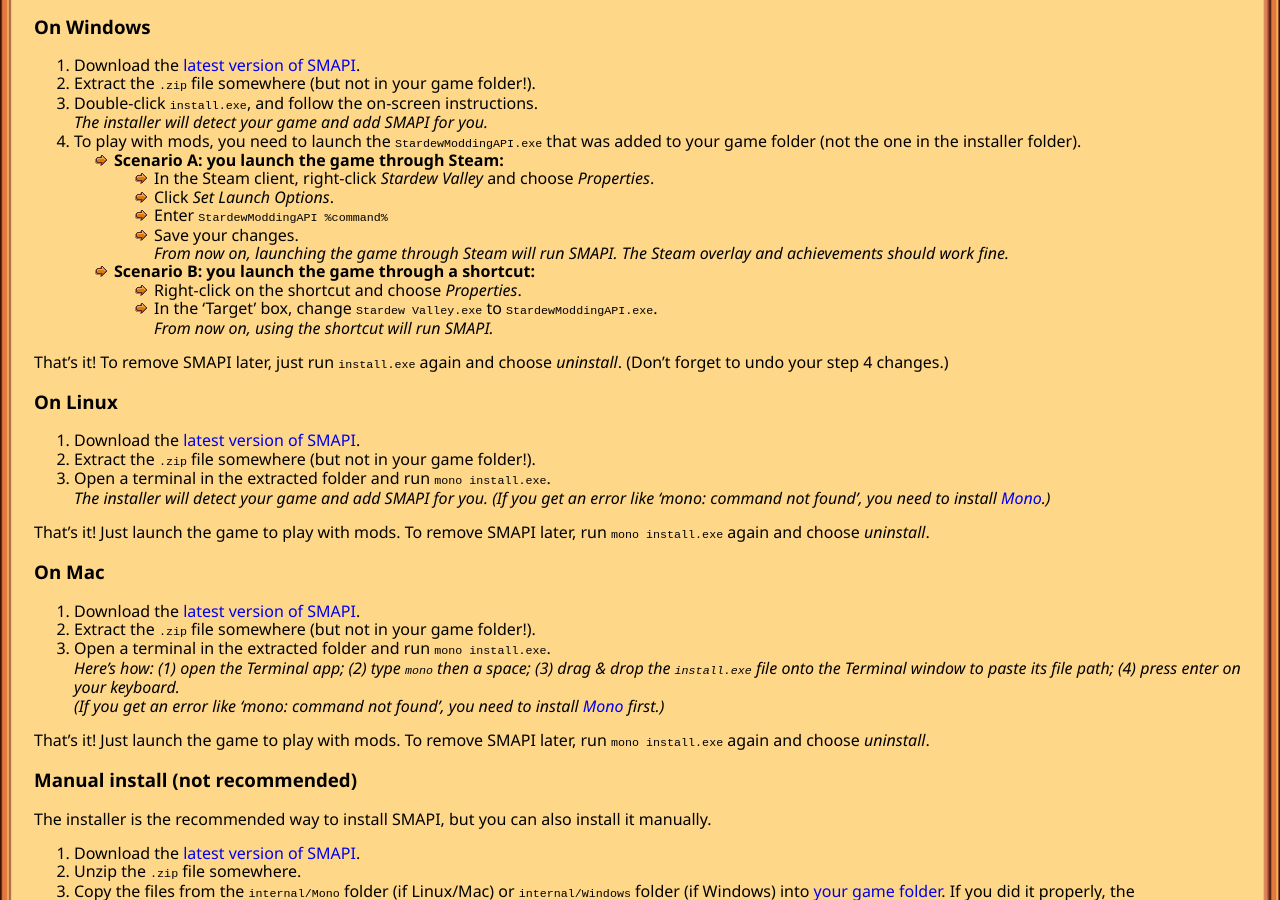
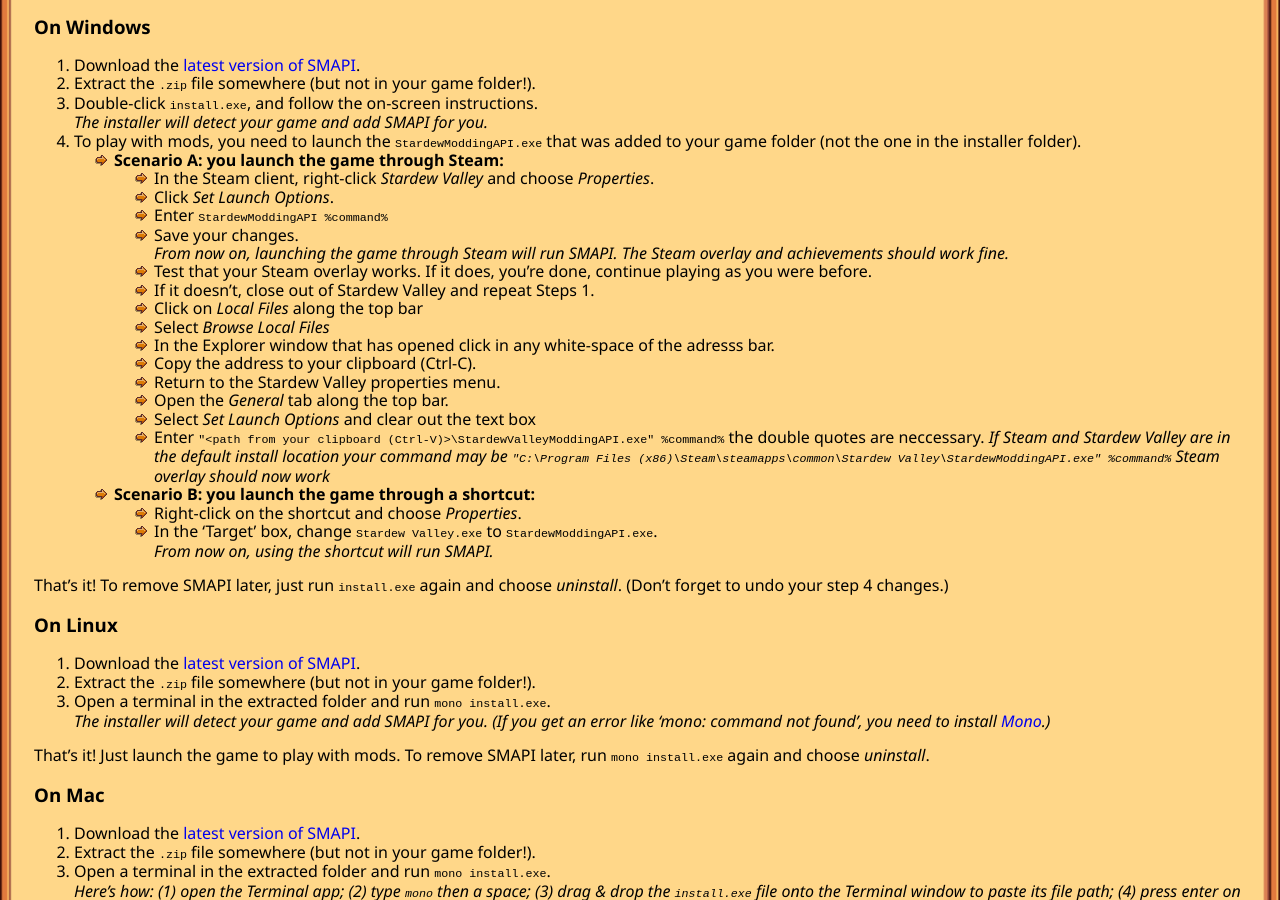
Before and after one commit to Pathoschild/canimod.github.io, a Jekyll site: the page built from guides/using-mods.md, in a window 1280 px wide and 900 px high, scrolled down 1255 px. Built offline with Jekyll 4.4.1, drawn with Linux system fonts in a browser that asks for light colours; nearby versions of some CDN libraries.

Commit message:
Added instructions for if the Steam Overlay doesn't work initially

```diff
--- a/guides/using-mods.md
+++ b/guides/using-mods.md
@@ -61,6 +61,18 @@
      4. Save your changes.
         _From now on, launching the game through Steam will run SMAPI. The Steam overlay and
         achievements should work fine._
+     5. Test that your Steam overlay works. If it does, you're done, continue playing as you were before.
+     6. If it doesn't, close out of Stardew Valley and repeat Steps 1.
+     7. Click on _Local Files_ along the top bar
+     8. Select _Browse Local Files_
+     9. In the Explorer window that has opened click in any white-space of the adresss bar.
+     10. Copy the address to your clipboard (Ctrl-C).
+     11. Return to the Stardew Valley properties menu.
+     12. Open the _General_ tab along the top bar.
+     13. Select _Set Launch Options_ and clear out the text box
+     14. Enter `"<path from your clipboard (Ctrl-V)>\StardewValleyModdingAPI.exe" %command%` the double quotes are neccessary.
+         _If Steam and Stardew Valley are in the default install location your command may be `"C:\Program Files (x86)\Steam\steamapps\common\Stardew Valley\StardewModdingAPI.exe" %command%`_
+         _Steam overlay should now work_
    * **Scenario B: you launch the game through a shortcut:**
      1. Right-click on the shortcut and choose _Properties_.
      2. In the 'Target' box, change `Stardew Valley.exe` to `StardewModdingAPI.exe`.
```
